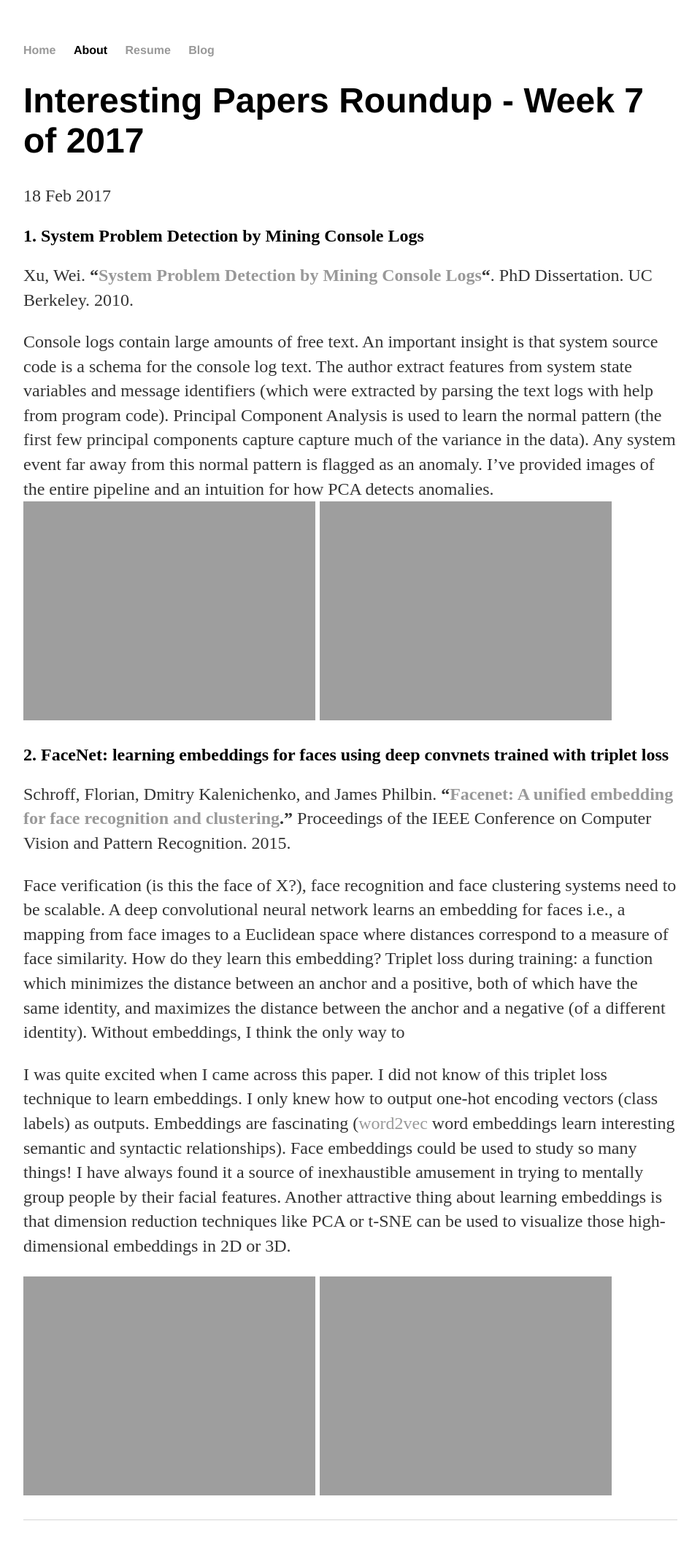
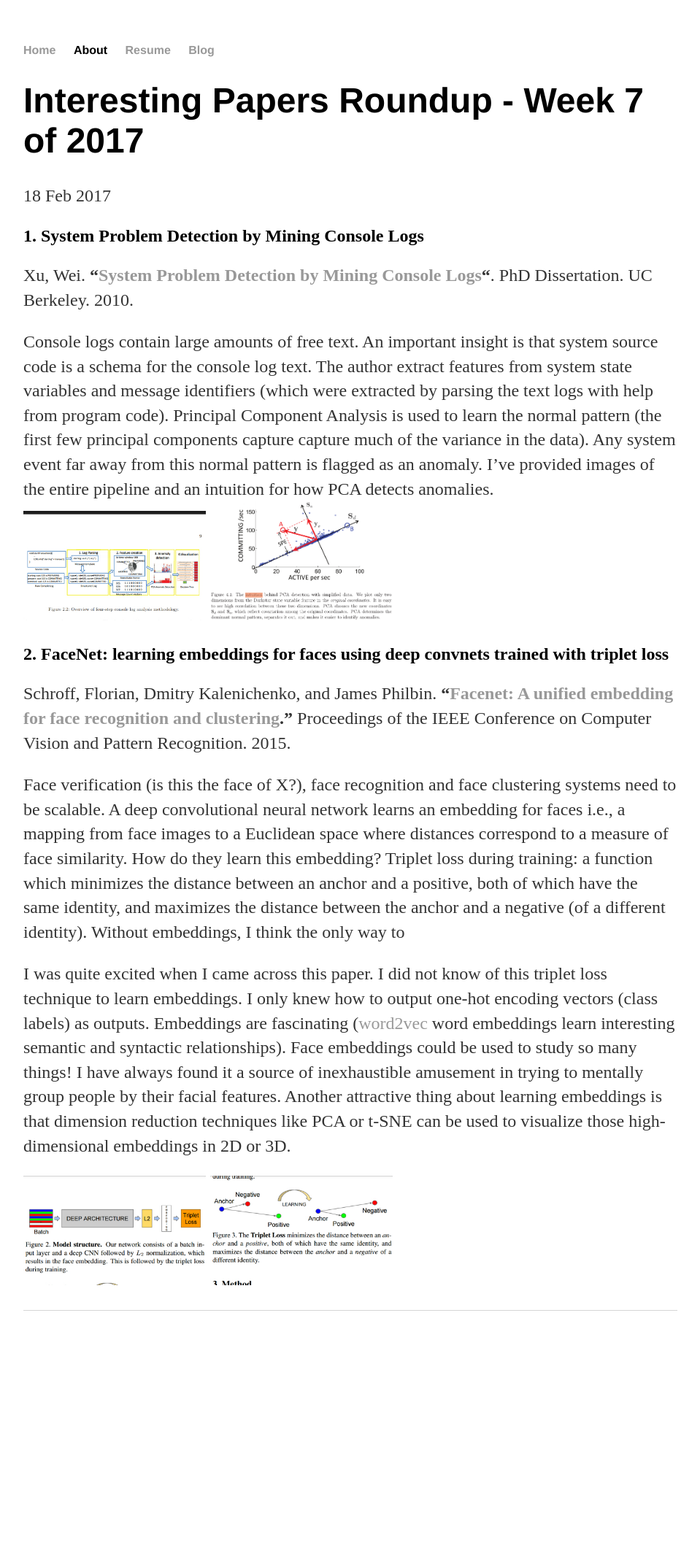
Before and after one commit to ganesh-srinivas/ganesh-srinivas.github.io, a Jekyll site: the page built from _posts/2017-02-18-interesting-papers-roundup-week-7-2017.md, in a window 1280 px wide. Shown: the whole page at 73% size, without its empty margins (160-1119 px from the left). Built offline with Jekyll 4.4.1, drawn with Linux system fonts in a browser that asks for light colours; after the commit the page ends 1856 px from its top, so only the background shows below that.

Commit message:
further fix blog/2017-02-18... images

```diff
--- a/_posts/2017-02-18-interesting-papers-roundup-week-7-2017.md
+++ b/_posts/2017-02-18-interesting-papers-roundup-week-7-2017.md
@@ -7,8 +7,8 @@ date: 2017-02-18
 Xu, Wei. **"[System Problem Detection by Mining Console Logs](http://digitalassets.lib.berkeley.edu/etd/ucb/text/Xu_berkeley_0028E_10769.pdf)"**. PhD Dissertation. UC Berkeley. 2010.
 
 Console logs contain large amounts of free text. An important insight is that system source code is a schema for the console log text. The author extract features from system state variables and message identifiers (which were extracted by parsing the text logs with help from program code). Principal Component Analysis is used to learn the normal pattern (the first few principal components capture capture much of the variance in the data). Any system event far away from this normal pattern is flagged as an anomaly. I've provided images of the entire pipeline and an intuition for how PCA detects anomalies.
-![Image: 4-step console log analysis methodology](/assets/console-mining/methodology.jpg =250px)
-![Image: PCA intuition](/assets/console-mining/pca-detection-intuition.png =250px)
+<img alt="Image: 4-step console log analysis methodology" src="/assets/console-mining/methodology.jpg" width="250">
+<img alt="Image: PCA intuition" src="/assets/console-mining/pca-detection-intuition.png" width="250">
 
 ## 2. FaceNet: learning embeddings for faces using deep convnets trained with triplet loss
 Schroff, Florian, Dmitry Kalenichenko, and James Philbin. **"[Facenet: A unified embedding for face recognition and clustering](https://arxiv.org/abs/1503.03832)."** Proceedings of the IEEE Conference on Computer Vision and Pattern Recognition. 2015.
@@ -17,5 +17,5 @@ Face verification (is this the face of X?), face recognition and face clustering
 
 I was quite excited when I came across this paper. I did not know of this triplet loss technique to learn embeddings. I only knew how to output one-hot encoding vectors (class labels) as outputs. Embeddings are fascinating (<a href="https://blog.acolyer.org/2016/04/21/the-amazing-power-of-word-vectors/">word2vec</a> word embeddings learn interesting semantic and syntactic relationships). Face embeddings could be used to study so many things! I have always found it a source of inexhaustible amusement in trying to mentally group people by their facial features. Another attractive thing about learning embeddings is that dimension reduction techniques like PCA or t-SNE can be used to visualize those high-dimensional embeddings in 2D or 3D.
 
-![Image: Face embedding model architecture](/assets/triplet-loss/model-structure.jpg =250px)
-![Image: Triplet loss](/assets/triplet-loss/triplet-loss.jpg =250px)
+<img alt="Image: Face embedding model architecture" src="/assets/triplet-loss/model-structure.jpg" width="250">
+<img alt="Image: Triplet loss" src="/assets/triplet-loss/triplet-loss.jpg" width="250">
```
Also changed, not shown: _posts/pca-detection-intuition.png (deleted).
